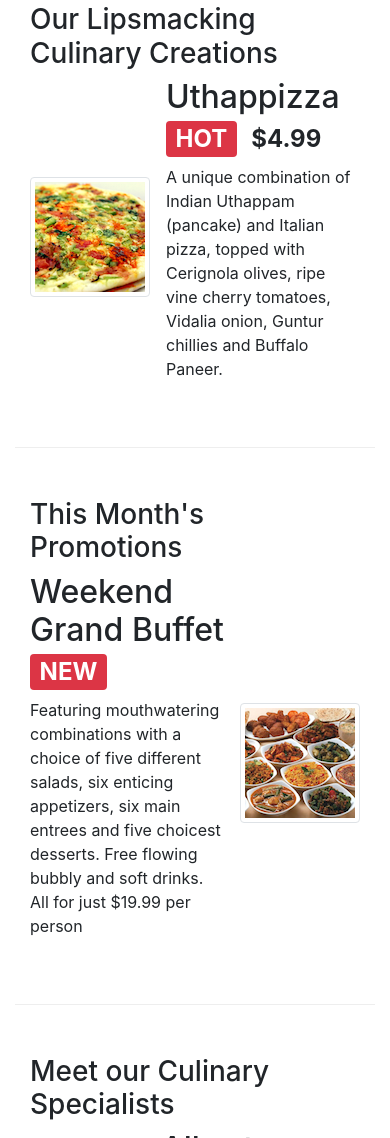
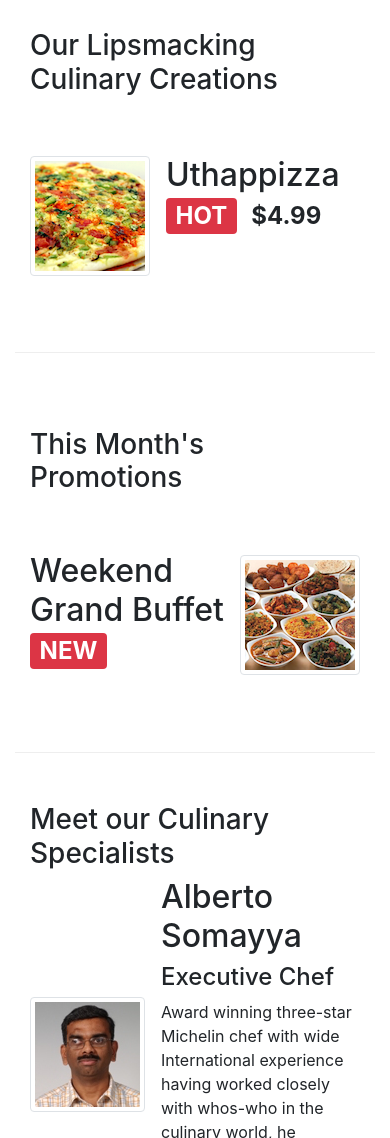
Before and after one commit to Rey-commits/RistotantConFusion, a website: page index.html in a window 390 px wide. Shown: the part 1032-2170 px from the top of the page. Drawn offline with nearby package versions, Linux system fonts and the light colour scheme; files that its build step writes are made by us from their sources; files whose address does not match are found by name.

Commit message:
replacing 'hidden-xs' for 'd-none d-sm block'

```diff
--- a/index.html
+++ b/index.html
@@ -189,7 +189,7 @@
                                     <span class="badge badge-danger">HOT</span>
                                     <span class="badge badge-pill badge-default">$4.99</span>
                                 </h2>
-                                <p class="hidden-xs-down">A unique combination of Indian Uthappam (pancake) and Italian pizza, topped with Cerignola olives, ripe vine cherry tomatoes, Vidalia onion, Guntur chillies and Buffalo Paneer.</p>
+                                <p class="d-none d-sm-block">A unique combination of Indian Uthappam (pancake) and Italian pizza, topped with Cerignola olives, ripe vine cherry tomatoes, Vidalia onion, Guntur chillies and Buffalo Paneer.</p>
                             </div>
                         </div>
                         <div class="carousel-item">
@@ -198,7 +198,7 @@
                                 <h2>Weekend Grand Buffet
                                     <span class="badge badge-danger">NEW</span>
                                 </h2>
-                                <p class="hidden-xs-down">Featuring mouthwatering combinations with a choice of five different salads, six enticing appetizers, six main entrees and five choicest desserts. Free flowing bubbly and soft drinks. All for just $19.99 per person</p>
+                                <p class="d-none d-sm-block">Featuring mouthwatering combinations with a choice of five different salads, six enticing appetizers, six main entrees and five choicest desserts. Free flowing bubbly and soft drinks. All for just $19.99 per person</p>
                             </div>
                         </div>
                         <div class="carousel-item">
@@ -206,7 +206,7 @@
                             <div class="carousel-caption d-none d-md-block">
                                 <h2>Alberto Somayya</h2>
                                 <h4>Executive Chef</h4>
-                                <p class="hidden-xs-down">Award winning three-star Michelin chef with wide International experience having worked closely with whos-who in the culinary world, he specializes in creating mouthwatering Indo-Italian fusion experiences. </p>
+                                <p class="d-none d-sm-block">Award winning three-star Michelin chef with wide International experience having worked closely with whos-who in the culinary world, he specializes in creating mouthwatering Indo-Italian fusion experiences. </p>
                             </div>
                         </div>
                     </div>
@@ -236,7 +236,7 @@
                     <img class="d-flex mr-3 img-thumbnail align-self-center" src="img/uthappizza.png" alt="Uthappizza">
                     <div class="media-body">
                         <h2 class="mt-0">Uthappizza <span class="badge badge-danger">HOT</span><span class="badge badge-pill badge-default">$4.99</span></h2>
-                        <p class="hidden-xs-down">A unique combination of Indian Uthappam (pancake) and Italian pizza, topped with Cerignola olives, ripe vine cherry tomatoes, Vidalia onion, Guntur chillies and Buffalo Paneer.</p>
+                        <p class="d-none d-sm-block">A unique combination of Indian Uthappam (pancake) and Italian pizza, topped with Cerignola olives, ripe vine cherry tomatoes, Vidalia onion, Guntur chillies and Buffalo Paneer.</p>
                     </div>
                 </div>
             </div>
@@ -251,7 +251,7 @@
                 <div class="media">
                     <div class="media-body">
                         <h2 class="mt-0">Weekend Grand Buffet <span class="badge badge-danger">NEW</span></h2>
-                        <p class="hidden-xs-down">Featuring mouthwatering combinations with a choice of five different salads, six enticing appetizers, six main entrees and five choicest desserts. Free flowing bubbly and soft drinks. All for just $19.99 per person</p>
+                        <p class="d-none d-sm-block">Featuring mouthwatering combinations with a choice of five different salads, six enticing appetizers, six main entrees and five choicest desserts. Free flowing bubbly and soft drinks. All for just $19.99 per person</p>
                     </div>
                     <img class="d-flex ml-3 img-thumbnail align-self-center" src="img/buffet.png" alt="Buffet">
                 </div>
```
